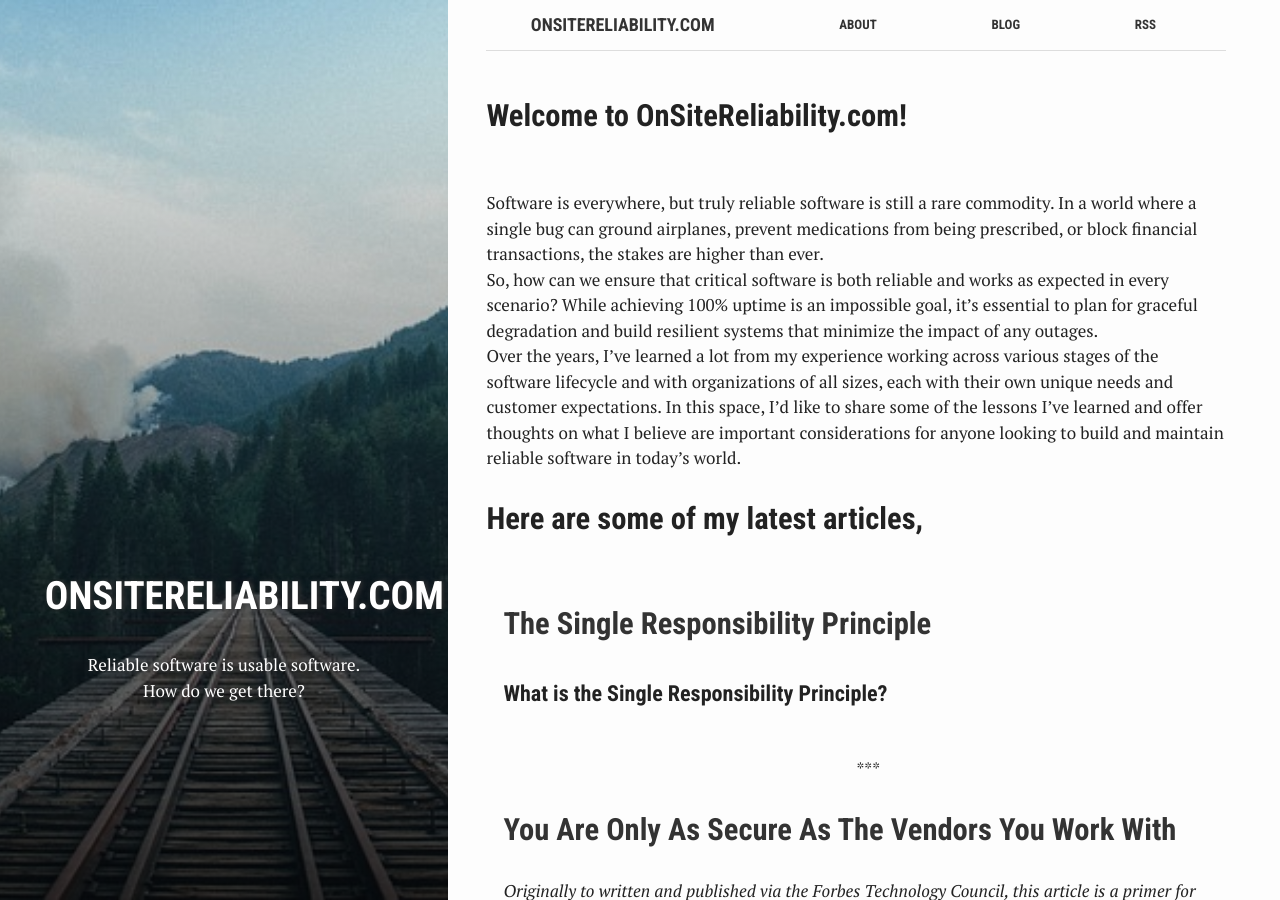
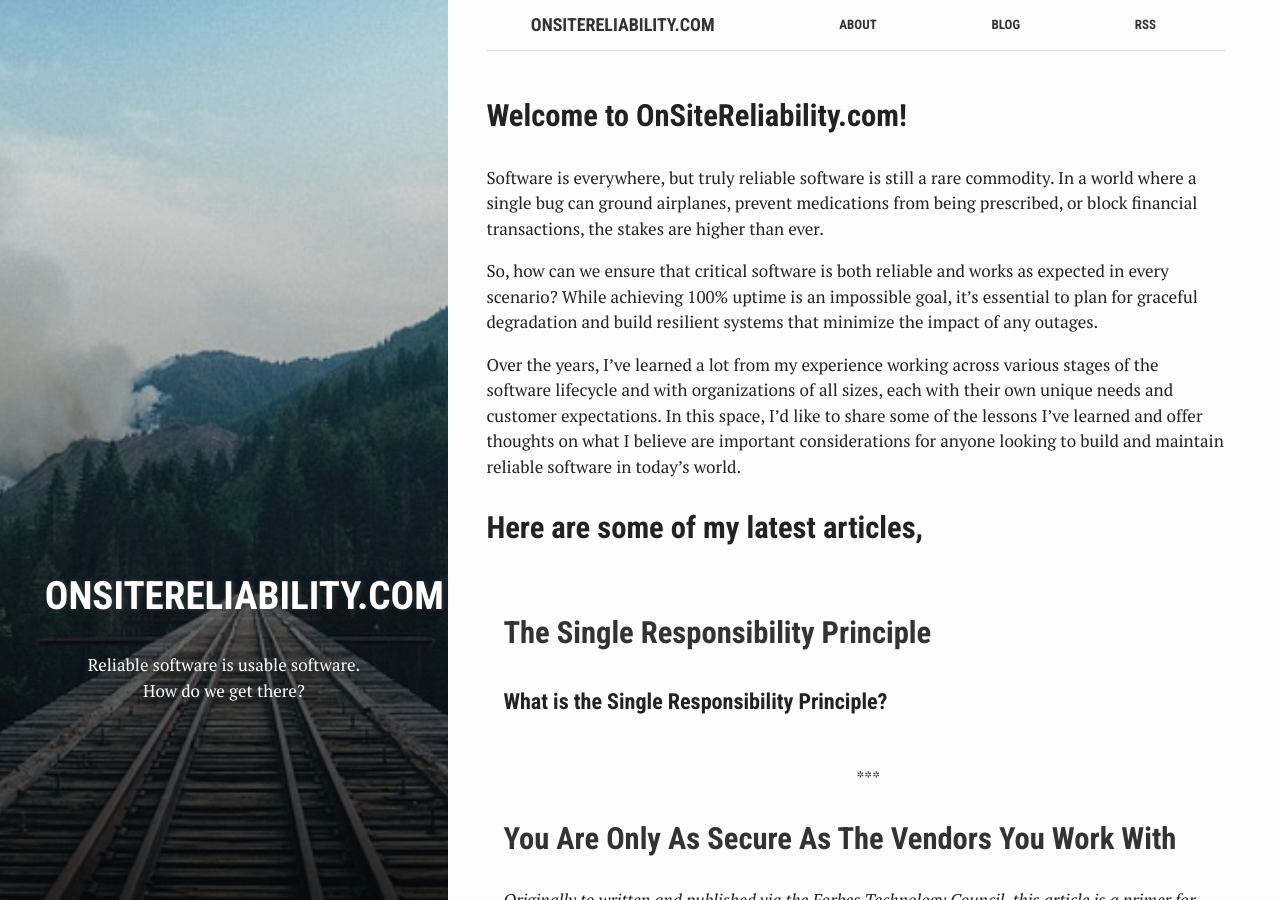
Before and after one commit to qapage/qapage.github.io, a Jekyll site: the page built from index.html, in a window 1280 px wide and 900 px high. Built offline with Jekyll 4.4.1, drawn with Linux system fonts in a browser that asks for light colours.

Commit message:
Adding spacing correctly, to index.html

```diff
--- a/index.html
+++ b/index.html
@@ -8,15 +8,18 @@ summary: "Reliable software is usable software. <br> How do we get there?"
 
 <h2 class="post-title"> Welcome to OnSiteReliability.com!</h2>
 <div class="post-entry">
-<br>
 
-Software is everywhere, but truly reliable software is still a rare commodity. In a world where a single bug can ground airplanes, prevent medications from being prescribed, or block financial transactions, the stakes are higher than ever.
-<br>
+  <p>
+    Software is everywhere, but truly reliable software is still a rare commodity. In a world where a single bug can ground airplanes, prevent medications from being prescribed, or block financial transactions, the stakes are higher than ever.
+  </p>
 
-So, how can we ensure that critical software is both reliable and works as expected in every scenario? While achieving 100% uptime is an impossible goal, it’s essential to plan for graceful degradation and build resilient systems that minimize the impact of any outages.
-<br>
+  <p>
+  So, how can we ensure that critical software is both reliable and works as expected in every scenario? While achieving 100% uptime is an impossible goal, it’s essential to plan for graceful degradation and build resilient systems that minimize the impact of any outages.
+  </p>
 
+  <p>
 Over the years, I’ve learned a lot from my experience working across various stages of the software lifecycle and with organizations of all sizes, each with their own unique needs and customer expectations. In this space, I’d like to share some of the lessons I’ve learned and offer thoughts on what I believe are important considerations for anyone looking to build and maintain reliable software in today’s world.
+  </p>
 
 </div>
 
```
